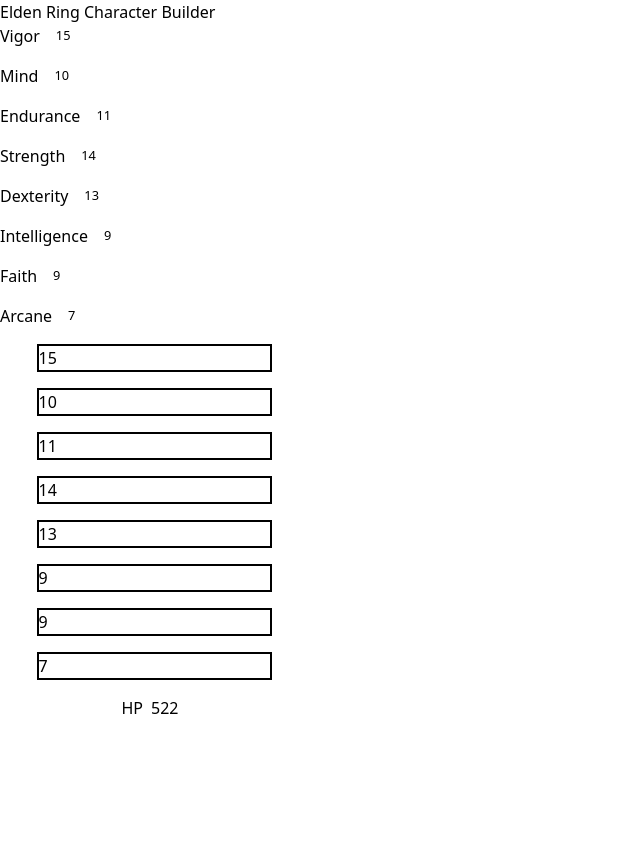
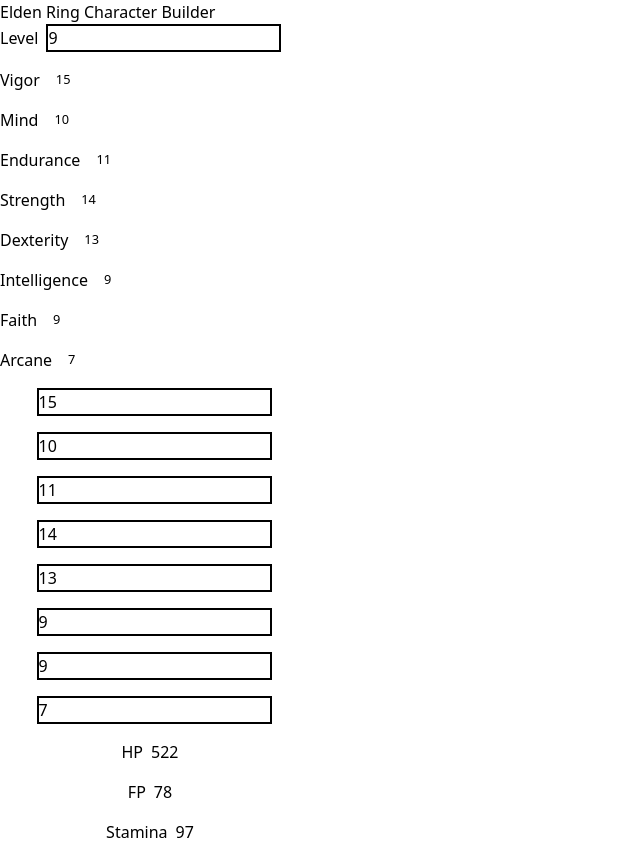
Before and after one commit to TwilDev/er-character-planner, a Next.js app: page / in a window 1280 px wide. Shown: the whole page, without its empty margins (0-640 px from the left). Before the commit the page ends 800 px from the top, so only its background shows below. Built offline with nearby package versions, Linux system fonts and the light colour scheme.

Commit message:
Rune Level & FP, Stamina

```diff
--- a/data/lookup.ts
+++ b/data/lookup.ts
@@ -1 +1,3 @@
 export const HP = [300, 304.2525864,	312.0281306,	322.0970869,	334.0206909,	347.5453609,	362.5,	378.7590015,	396.2250449,	414.8198317,	434.4785884,	455.1465668,	476.7766953,	499.3279362,	522.7640963,	547.0529422,	572.165527,	598.0756666,	624.7595264,	652.1952896,	680.3628872,	709.2437767,	738.8207577,	769.0778175,	800,	833.0531568,	870.8509938,	910.6741857,	951.8724323,	994.1243279,	1037.235314,	1081.074086,	1125.545691,	1170.57808,	1216.114613,	1262.109527,	1308.525037,	1355.329389,	1402.495504,	1450,	1476.863159,	1503.444915,	1529.732818,	1555.713104,	1581.370469,	1606.687782,	1631.645716,	1656.222284,	1680.392216,	1704.12613,	1727.389379,	1750.140429,	1772.328446,	1793.88959,	1814.740949,	1834.769835,	1853.812763,	1871.606923,	1887.641196,	1900,	1906.137958,	1912.243693,	1918.316509,	1924.355677,	1930.360429,	1936.329959,	1942.263414,	1948.159895,	1954.018451,	1959.838073,	1965.617691,	1971.356166,	1977.052281,	1982.704738,	1988.312146,	1993.873007,	1999.385709,	2004.848507,	2010.259508,	2015.616648,	2020.91767,	2026.160091,	2031.341165,	2036.457842,	2041.506705,	2046.483899,	2051.385039,	2056.205087,	2060.938183,	2065.577418,	2070.114507,	2074.539315,	2078.83911,	2082.997357,	2086.991584,	2090.789188,	2094.337758,	2097.535366,	2100,]
+export const FP = [50,	53.21428571,	56.42857143,	59.64285714,	62.85714286,	66.07142857,	69.28571429,	72.5,	75.71428571,	78.92857143,	82.14285714,	85.35714286,	88.57142857,	91.78571429,	95,	100.25,	105.5,	110.75,	116,	121.25,	126.5,	131.75,	137,	142.25,	147.5,	152.75,	158,	163.25,	168.5,	173.75,	179,	184.25,	189.5,	194.75,	200,	207.1708874,	214.2822503,	221.3320259,	228.3179833,	235.2377012,	242.0885411,	248.8676153,	255.5717489,	262.1974319,	268.7407613,	275.197368,	281.5623233,	287.8300198,	293.9940132,	300.0468097,	305.9795742,	311.7817137,	317.4402643,	322.9389453,	328.2566118,	333.3645252,	338.2209922,	342.7589893,	346.8481671,	350,	352.5641026,	355.1282051,	357.6923077,	360.2564103,	362.8205128,	365.3846154,	367.9487179,	370.5128205,	373.0769231,	375.6410256,	378.2051282,	380.7692308,	383.3333333,	385.8974359,	388.4615385,	391.025641,	393.5897436,	396.1538462,	398.7179487,	401.2820513,	403.8461538,	406.4102564,	408.974359,	411.5384615,	414.1025641,	416.6666667,	419.2307692,	421.7948718,	424.3589744,	426.9230769,	429.4871795,	432.0512821,	434.6153846,	437.1794872,	439.7435897,	442.3076923,	444.8717949,	447.4358974,  450]
+export const END = [80,	81.78571429,	83.57142857,	85.35714286,	87.14285714,	88.92857143,	90.71428571,	92.5,	94.28571429,	96.07142857,	97.85714286,	99.64285714,	101.4285714,	103.2142857,	105,	106.6666667,	108.3333333,	110,	111.6666667,	113.3333333,	115,	116.6666667,	118.3333333,	120,	121.6666667,	123.3333333,	125,	126.6666667,	128.3333333,	130,	131.25,	132.5,	133.75,	135,	136.25,	137.5,	138.75,	140,	141.25,	142.5,	143.75,	145,	146.25,	147.5,	148.75,	150,	151.25,	152.5,	153.75,	155,	155.3061224,	155.6122449,	155.9183673,	156.2244898,	156.5306122,	156.8367347,	157.1428571,	157.4489796,	157.755102,	158.0612245,	158.3673469,	158.6734694,	158.9795918,	159.2857143,	159.5918367,	159.8979592,	160.2040816,	160.5102041,	160.8163265,	161.122449,	161.4285714,	161.7346939,	162.0408163,	162.3469388,	162.6530612,	162.9591837,	163.2653061,	163.5714286,	163.877551,	164.1836735,	164.4897959,	164.7959184,	165.1020408,	165.4081633,	165.7142857,	166.0204082,	166.3265306,	166.6326531,	166.9387755,	167.244898,	167.5510204,	167.8571429,	168.1632653,	168.4693878,	168.7755102,	169.0816327,	169.3877551,	169.6938776]
--- a/pages/index.tsx
+++ b/pages/index.tsx
@@ -1,7 +1,8 @@
 import React, { useState, useEffect } from 'react';
-import { HP } from '../data/lookup';
+import { HP, FP, END } from '../data/lookup';
 
 export default function Home() {
+  //Base stats currently hardcoded for Vagabond
   const [baseStats, setBaseStats] = useState<{ [key: string]: any}>({
     vigor: 15,
     mind: 10,
@@ -11,9 +12,21 @@
     intelligence: 9,
     faith: 9,
     arcane: 7,
-  });
+  })
+  // Current User Build
+  const [stats, setStats] = useState<{ [key: string]: any }>(baseStats)
 
-  const [stats, setStats] = useState<{ [key: string]: any }>(baseStats);
+  //Stat Total for calculating specific defences and resistances
+  const [total, setTotal] = useState<number>(Object.values(baseStats).reduce((acc, val) => acc + val, 0))
+
+  //Current User Level
+  const [level, setLevel] = useState(total - 79)
+
+  console.log(total)
+  // useEffect(() => {
+  //   setTotal(Object.values(stats).reduce((acc, val) => acc + val, 0))
+  //   setLevel(Math.floor(total - 79))
+  // }, [stats, total])
 
   const validateStat = (stat: number) => {
     if (stat < 1 || isNaN(stat)) {
@@ -23,27 +36,37 @@
       return 99;
     }
     return stat;
-  };
+  }
 
   const updateStats = (stat: string, value: string) => {
     // Update stats on input change but don't validate yet
     const newStats = { ...stats };
     newStats[stat] = value === '' ? '' : parseInt(value);
-    setStats(newStats);
+    setStats(newStats)
   };
 
   const statChange = (stat: string, value: string) => {
     // Validate and update stats on input blur
-    const validatedStat = validateStat(parseInt(value));
-    const newStats = { ...stats };
-    newStats[stat] = isNaN(validatedStat) ? '' : validatedStat;
-    setStats(newStats);
+    const validatedStat = validateStat(parseInt(value))
+    const newStats = { ...stats }
+    newStats[stat] = isNaN(validatedStat) ? '' : validatedStat
+    setStats(newStats)
+    setTotal(Object.values(stats).reduce((acc, val) => acc + val, 0))
+    setLevel(Math.floor(total - 79))
   };
 
   return (
     <main>
       <h1>Elden Ring Character Builder</h1>
       <div className='flex w-[300px] flex-col items-center justify-center gap-4'>
+        <div className='flex items-center w-full'>
+          <label htmlFor='level'>Level</label>
+          <input
+            type='text'
+            className='border-black border-2 ml-2'
+            defaultValue={level}
+          />
+        </div>
         {Object.keys(baseStats).map((stat, i) => {
           const statValue = baseStats[stat];
           return (
@@ -71,6 +94,14 @@
           <label htmlFor='hp'>HP</label>
           <label className='ml-2'>{Math.floor(HP[stats.vigor - 1])}</label>
         </div>
+        <div>
+          <label htmlFor="fp">FP</label>
+          <label className='ml-2'>{Math.floor(FP[stats.mind - 1])}</label>
+        </div>
+        <div>
+          <label htmlFor="end">Stamina</label>
+          <label className='ml-2'>{Math.floor(END[stats.endurance - 1])}</label>
+        </div>
       </div>
     </main>
   );
```
